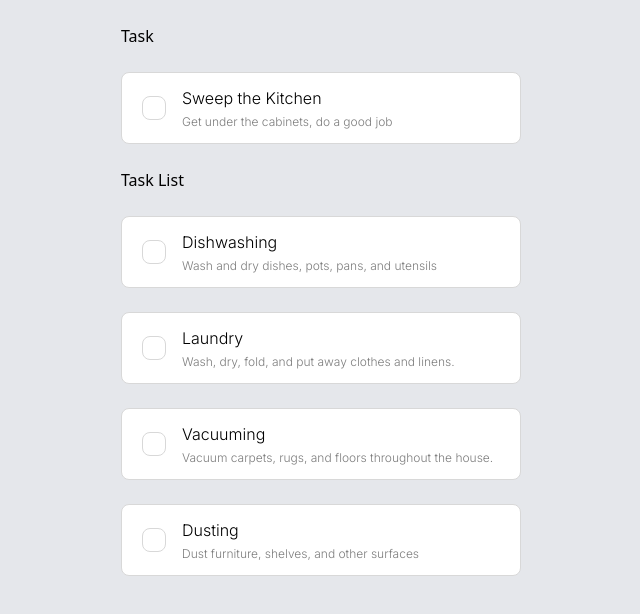
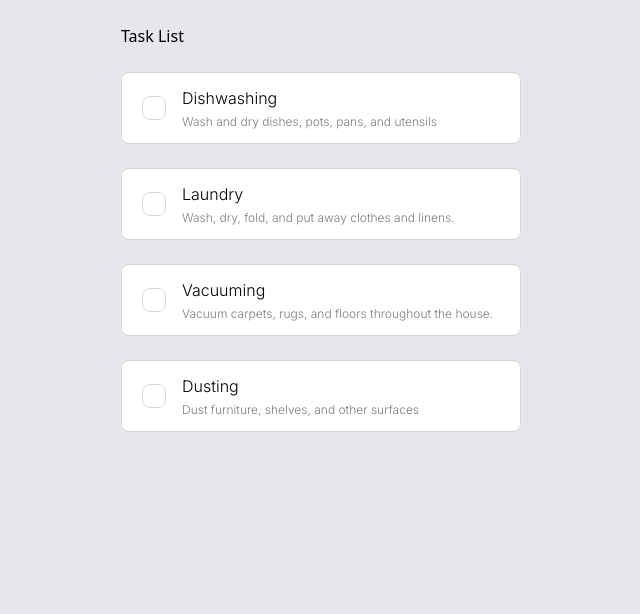
Before and after one commit to williamldennis/f2-styling, a React (Vite) app: page / in a window 1280 px wide. Shown: the top 614 px of the page, without its empty margins (319-959 px from the left). Built offline with nearby package versions, Linux system fonts and the light colour scheme; a web font is replaced by a local one.

Commit message:
just went through a big painful educational refactor

```diff
--- a/src/App.tsx
+++ b/src/App.tsx
@@ -1,60 +1,71 @@
 import { useState } from 'react'
 import './App.css'
 import Task, { type TaskProps } from './components/Task';
-import { clsx } from 'clsx';
 
+export type TaskData = {
+  id: number,
+  title: string,
+  body: string,
+  checked: boolean
+}
 
-const taskList = [
+const taskList: TaskData[] = [
   {
     "id": 1,
     "title": "Dishwashing",
-    "body": "Wash and dry dishes, pots, pans, and utensils"
+    "body": "Wash and dry dishes, pots, pans, and utensils",
+    "checked": false
   },
   {
     "id": 2,
     "title": "Laundry",
-    "body": "Wash, dry, fold, and put away clothes and linens."
+    "body": "Wash, dry, fold, and put away clothes and linens.",
+    "checked": false
   },
   {
     "id": 3,
     "title": "Vacuuming",
-    "body": "Vacuum carpets, rugs, and floors throughout the house."
-  },
-  {
-    "id": 3,
-    "title": "Dusting",
-    "body": "Dust furniture, shelves, and other surfaces"
+    "body": "Vacuum carpets, rugs, and floors throughout the house.",
+    "checked": false
   },
   {
     "id": 4,
-    "title": "Sweep the Kitchen",
-    "body": "Get under the cabinets, do a good job"
+    "title": "Dusting",
+    "body": "Dust furniture, shelves, and other surfaces",
+    "checked": false
   }
 ]
 
+function TaskList() {
+  const [tasks, setTasks] = useState(taskList)
+  const sortedTasks = [...tasks].sort((a, b) => Number(a.checked) - Number(b.checked));
 
-function TaskList() {
+  const handleCheckBox = (id: number) => {
+    console.log("clicked");
+
+    setTasks(prev =>
+      prev.map(task =>
+        task.id === id ? { ...task, checked: !task.checked } : task)
+    )
+  }
+
   return (
     <>
       <Task
-        id={taskList[0].id}
-        title={taskList[0].title}
-        body={taskList[0].body}
+        data={sortedTasks[0]}
+        handleCheckBox={handleCheckBox}
       />
       <Task
-        id={taskList[1].id}
-        title={taskList[1].title}
-        body={taskList[1].body}
+        data={sortedTasks[1]}
+        handleCheckBox={handleCheckBox}
       />
       <Task
-        id={taskList[2].id}
-        title={taskList[2].title}
-        body={taskList[2].body}
+        data={sortedTasks[2]}
+        handleCheckBox={handleCheckBox}
       />
       <Task
-        id={taskList[3].id}
-        title={taskList[3].title}
-        body={taskList[3].body}
+        data={sortedTasks[3]}
+        handleCheckBox={handleCheckBox}
       />
     </>
   )
@@ -66,12 +77,6 @@ function App() {
     <>
       <div className='bg-gray-200 h-screen w-screen absolute flex justify-center'>
         <div>
-          <div className='m-6'>Task</div>
-          <Task
-            id={taskList[4].id}
-            title={taskList[4].title}
-            body={taskList[4].body}
-          />
           <div className='m-6'>Task List</div>
           <TaskList />
         </div>
--- a/src/components/Task.tsx
+++ b/src/components/Task.tsx
@@ -1,24 +1,12 @@
 import { clsx } from 'clsx';
-import { useState } from 'react'
+import type { TaskData } from '../App';
 
 export type TaskProps = {
-    id: number,
-    title: string,
-    body: string
+    data: TaskData,
+    handleCheckBox: (id: number) => void
 }
 
-export default function Task({ id, title, body }: TaskProps) {
-    const [checked, setChecked] = useState(false)
-
-    const handleCheckBox = () => {
-        console.log("clicked");
-
-        setChecked(prev => !prev)
-        console.log({ checked })
-
-        return checked
-
-    }
+export default function Task({ data, handleCheckBox }: TaskProps) {
 
     const taskBodyUnchecked = clsx(
         'flex flex-row border-1 border-task-border h-18 w-100 bg-white rounded-lg items-center'
@@ -40,17 +28,17 @@ export default function Task({ id, title, body }: TaskProps) {
         <>
             <div>
                 <div className='flex flex-column items-center m-6'>
-                    <div className={!checked ? taskBodyUnchecked : taskBodyChecked}>
+                    <div className={!data.checked ? taskBodyUnchecked : taskBodyChecked}>
                         <button
-                            className={!checked ? taskBoxUnchecked : taskBoxChecked}
-                            onClick={() => handleCheckBox()}
+                            className={!data.checked ? taskBoxUnchecked : taskBoxChecked}
+                            onClick={() => handleCheckBox(data.id)}
                         />
                         <div className='p-4 '>
                             <p className='font-[inter] font-light'>
-                                {title}
+                                {data.title}
                             </p>
                             <p className='font-[inter] text-xs text-body font-light mt-1'>
-                                {body}
+                                {data.body}
                             </p>
                         </div>
                     </div>
```
